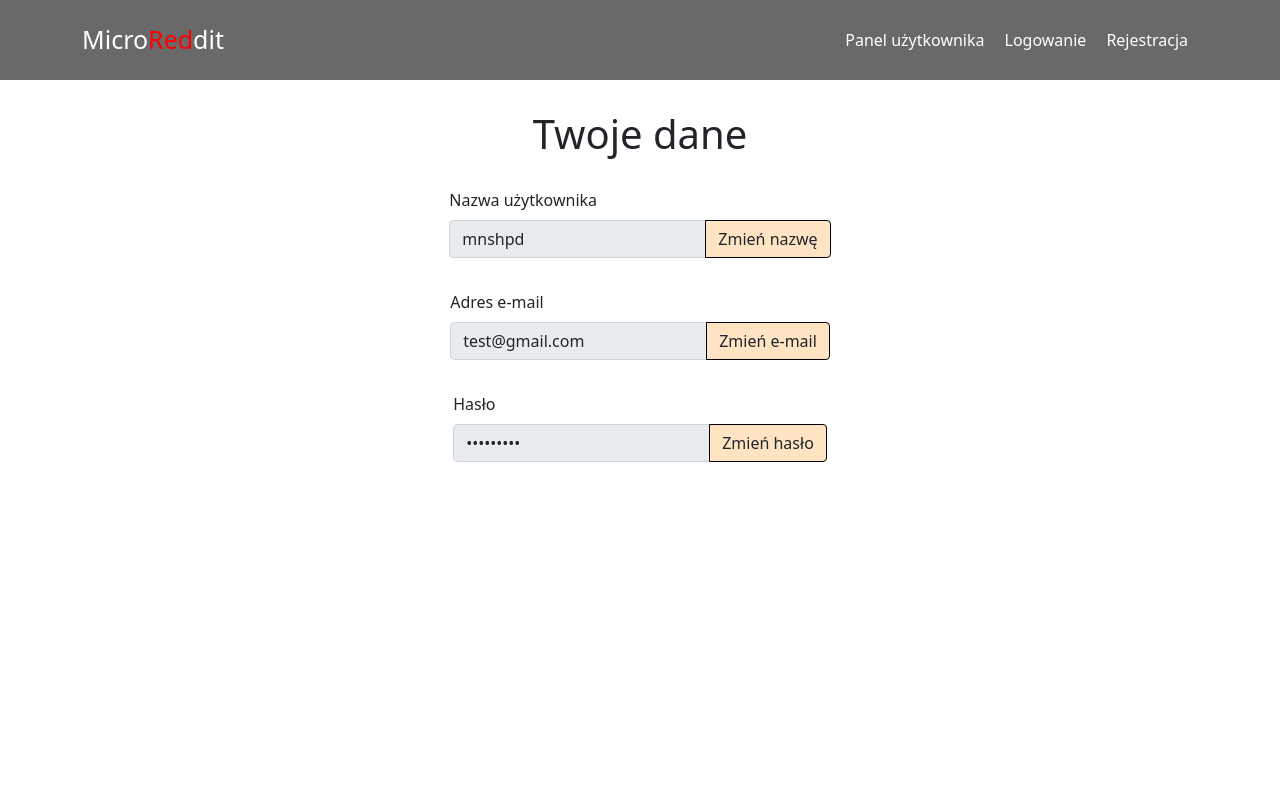
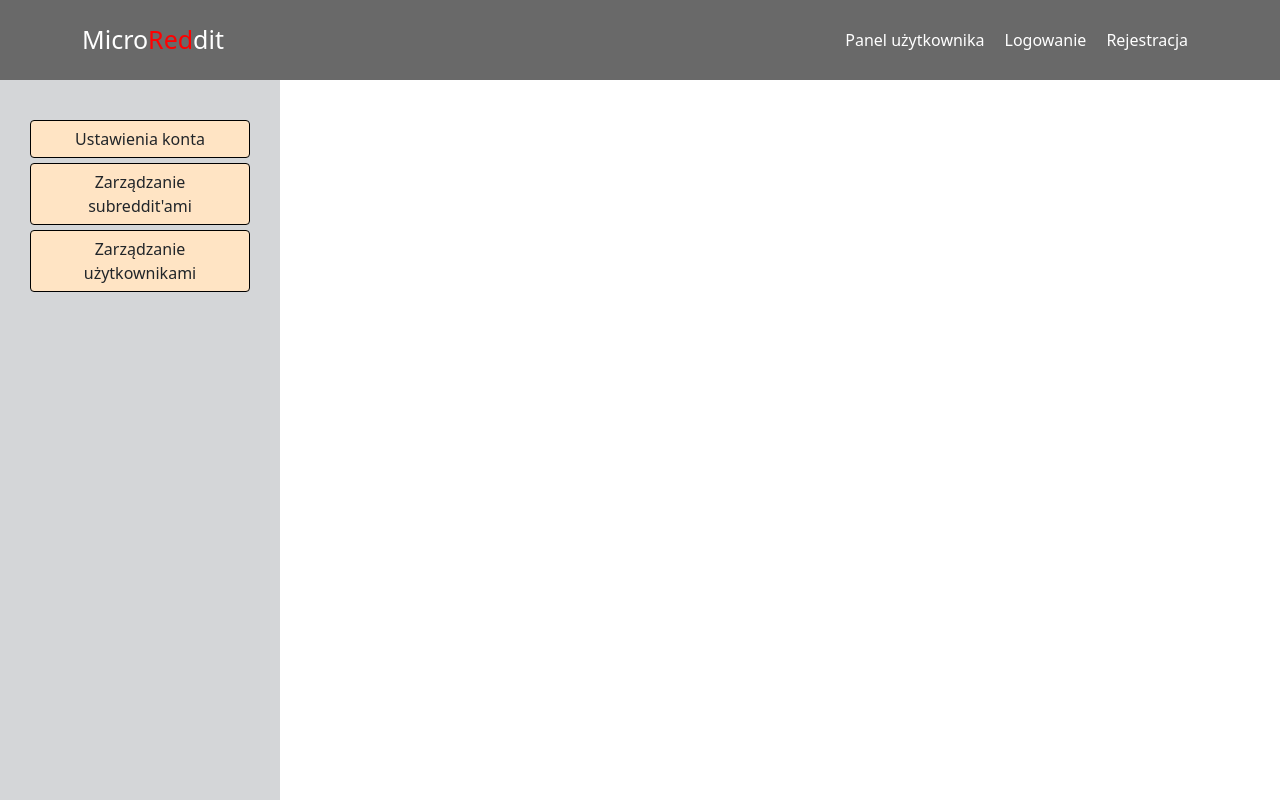
Before and after one commit to mn-shpd/microreddit, a Vue app in the folder microreddit/frontend/: page /userpanel in a window 1280 px wide. Built offline with nearby package versions, Linux system fonts and the light colour scheme.

Commit message:
modified userpanel

```diff
--- a/microreddit/frontend/src/components/UserPanel.vue
+++ b/microreddit/frontend/src/components/UserPanel.vue
@@ -1,89 +1,85 @@
 <template>
-    <div id="content">
-        <form>
-            <h1>Twoje dane</h1>
-            <div class="mb-3">
-                <label for="input-nick" class="form-label">Nazwa użytkownika</label>
-                <div class="input-group mb-3">
-                    <input type="text" class="form-control" id="input-nick" :disabled="nickInputAccess ? 0 : 1" v-model="nickname">
-                    <button class="btn" type="button" v-if="nickInputAccess === false" @click="switchNickInputAccess">Zmień nazwę</button>
-                    <div v-else>
-                        <button class="btn" type="button">Zatwierdź</button>
-                        <button class="btn" type="button" @click="switchNickInputAccess">Anuluj</button>
+    <div id="all" class="d-xl-flex flex-xl-row">
+        <nav id="navbar" class="navbar">
+            <button id="menu-button" class="navbar-toggler d-xl-none" type="button" data-bs-toggle="collapse" data-bs-target="#navbarNav" aria-controls="navbarNav" aria-expanded="true" aria-label="Toggle navigation">
+                Menu
+            </button>
+            <div class="collapse" id="navbarNav">
+                <div id="navbar-items" class="navbar-nav">
+                    <button class="btn nav-item" type="button" @click="changeTab(1)">Ustawienia konta</button>
+                    <button class="btn nav-item" type="button" @click="changeTab(2)">Zarządzanie subreddit'ami</button>
+                    <button class="btn nav-item" type="button" @click="changeTab(3)">Zarządzanie użytkownikami</button>
                 </div>
             </div>
+        </nav>
+        <div id="tab">
+            <UserSettings v-if="tabNumber===1"></UserSettings>
         </div>
-            <div class="mb-3">
-                <label for="input-email" class="form-label">Adres e-mail</label>
-                <div class="input-group mb-3">
-                    <input type="email" class="form-control" id="input-email" :disabled="emailInputAccess ? 0 : 1" v-model="email">
-                    <button class="btn" type="button" v-if="emailInputAccess === false" @click="switchEmailInputAccess">Zmień e-mail</button>
-                    <div v-else>
-                        <button class="btn" type="button">Zatwierdź</button>
-                        <button class="btn" type="button" @click="switchEmailInputAccess">Anuluj</button>
-                    </div>
-                </div>
-            </div>
-            <div class="mb-3">
-                <label for="input-password" class="form-label">Hasło</label>
-                <div class="input-group mb-3">
-                    <input type="password" class="form-control" id="input-password" :disabled="passwordInputAccess ? 0 : 1" v-model="password">
-                    <button class="btn" type="button" v-if="passwordInputAccess === false" @click="switchPasswordInputAccess">Zmień hasło</button>
-                    <div v-else>
-                        <button class="btn" type="button">Zatwierdź</button>
-                        <button class="btn" type="button" @click="switchPasswordInputAccess">Anuluj</button>
-                    </div>
-                </div>
-            </div>
-        </form>
     </div>
 </template>
 
 <script>
+import UserSettings from './UserSettings';
+
 export default {
   name: 'UserPanel',
+  components: {
+      UserSettings
+  },
   data () {
       return {
-          nickname: "mnshpd",
-          email: "test@gmail.com",
-          password: "blablabla",
-          nickInputAccess: false,
-          emailInputAccess: false,
-          passwordInputAccess: false
+          tabNumber: 0
       }
   },
   methods: {
-      switchNickInputAccess() {
-          this.nickInputAccess = !this.nickInputAccess;
-      },
-      switchEmailInputAccess() {
-          this.emailInputAccess = !this.emailInputAccess;
-      },
-      switchPasswordInputAccess() {
-          this.passwordInputAccess = !this.passwordInputAccess;
+      changeTab(n) {
+          this.tabNumber = n;
       }
   }
 }
 </script>
 
 <style scoped lang="scss">
-    form {
-        h1 {
-            margin: 30px;
+
+    #navbar {
+        display: flex;
+        flex-direction: column;
+        padding: 30px;
+        background-color: rgb(212, 214, 216);
+
+        #menu-button {
+            width: 70px;
+            display: flex;
+            justify-content: center;
         }
 
+        #navbar-items {
+            margin-top: 10px;
+        }
+    }
+
+    #tab {
         display: flex;
-        flex-direction: column;
-        align-items: center;
         justify-content: center;
+        width: 100%;
+    }
 
     button {
         background-color: bisque;
         border: 1px solid black;
+        margin-bottom: 5px;
+        width: 220px;
 
         &:hover {
             background-color: orange;
         }
     }
+// na desktopie wyswietla navbar od razu.
+// na mobilnych po kliknieciu przycisku.
+@media (min-width: 1200px) {
+    #navbarNav {
+        display: block;
     }
+}
+
 </style>
--- /dev/null
+++ b/microreddit/frontend/src/components/UserSettings.vue
@@ -0,0 +1,89 @@
+<template>
+    <div id="content">
+        <form>
+            <h1>Twoje dane</h1>
+            <div class="mb-3">
+                <label for="input-nick" class="form-label">Nazwa użytkownika</label>
+                <div class="input-group mb-3">
+                    <input type="text" class="form-control" id="input-nick" :disabled="nickInputAccess ? 0 : 1" v-model="nickname">
+                    <button class="btn" type="button" v-if="nickInputAccess === false" @click="switchNickInputAccess">Zmień nazwę</button>
+                    <div v-else>
+                        <button class="btn" type="button">Zatwierdź</button>
+                        <button class="btn" type="button" @click="switchNickInputAccess">Anuluj</button>
+                    </div>
+                </div>
+            </div>
+            <div class="mb-3">
+                <label for="input-email" class="form-label">Adres e-mail</label>
+                <div class="input-group mb-3">
+                    <input type="email" class="form-control" id="input-email" :disabled="emailInputAccess ? 0 : 1" v-model="email">
+                    <button class="btn" type="button" v-if="emailInputAccess === false" @click="switchEmailInputAccess">Zmień e-mail</button>
+                    <div v-else>
+                        <button class="btn" type="button">Zatwierdź</button>
+                        <button class="btn" type="button" @click="switchEmailInputAccess">Anuluj</button>
+                    </div>
+                </div>
+            </div>
+            <div class="mb-3">
+                <label for="input-password" class="form-label">Hasło</label>
+                <div class="input-group mb-3">
+                    <input type="password" class="form-control" id="input-password" :disabled="passwordInputAccess ? 0 : 1" v-model="password">
+                    <button class="btn" type="button" v-if="passwordInputAccess === false" @click="switchPasswordInputAccess">Zmień hasło</button>
+                    <div v-else>
+                        <button class="btn" type="button">Zatwierdź</button>
+                        <button class="btn" type="button" @click="switchPasswordInputAccess">Anuluj</button>
+                    </div>
+                </div>
+            </div>
+        </form>
+    </div>
+</template>
+
+<script>
+export default {
+  name: 'UserSettings',
+  data () {
+      return {
+          nickname: "mnshpd",
+          email: "test@gmail.com",
+          password: "blablabla",
+          nickInputAccess: false,
+          emailInputAccess: false,
+          passwordInputAccess: false
+      }
+  },
+  methods: {
+      switchNickInputAccess() {
+          this.nickInputAccess = !this.nickInputAccess;
+      },
+      switchEmailInputAccess() {
+          this.emailInputAccess = !this.emailInputAccess;
+      },
+      switchPasswordInputAccess() {
+          this.passwordInputAccess = !this.passwordInputAccess;
+      }
+  }
+}
+</script>
+
+<style scoped lang="scss">
+    form {
+        h1 {
+            margin: 30px;
+        }
+
+        display: flex;
+        flex-direction: column;
+        align-items: center;
+        justify-content: center;
+
+        button {
+            background-color: bisque;
+            border: 1px solid black;
+
+            &:hover {
+                background-color: orange;
+            }
+        }
+    }
+</style>
```
Lines whose indentation alone changed are shown as unchanged.
